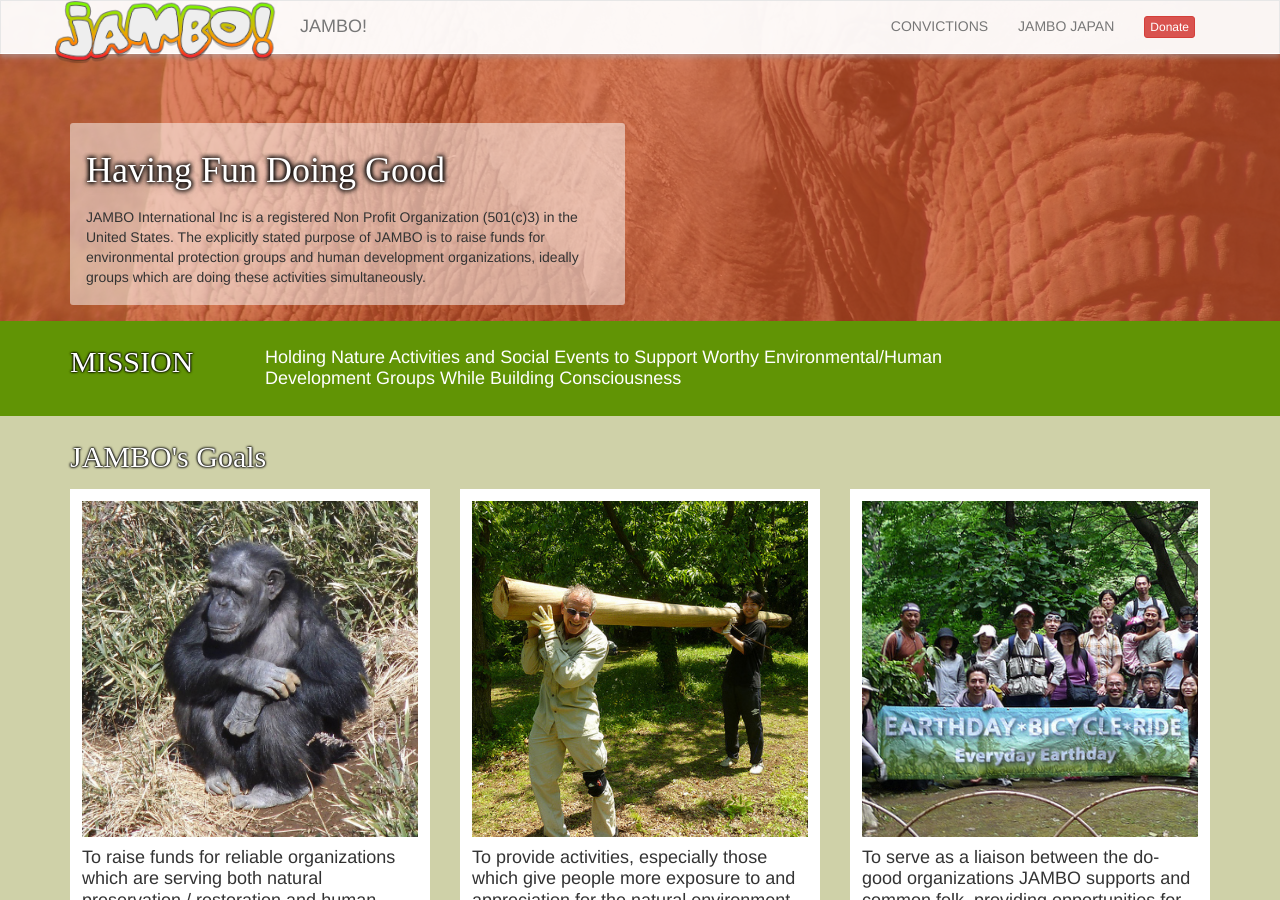
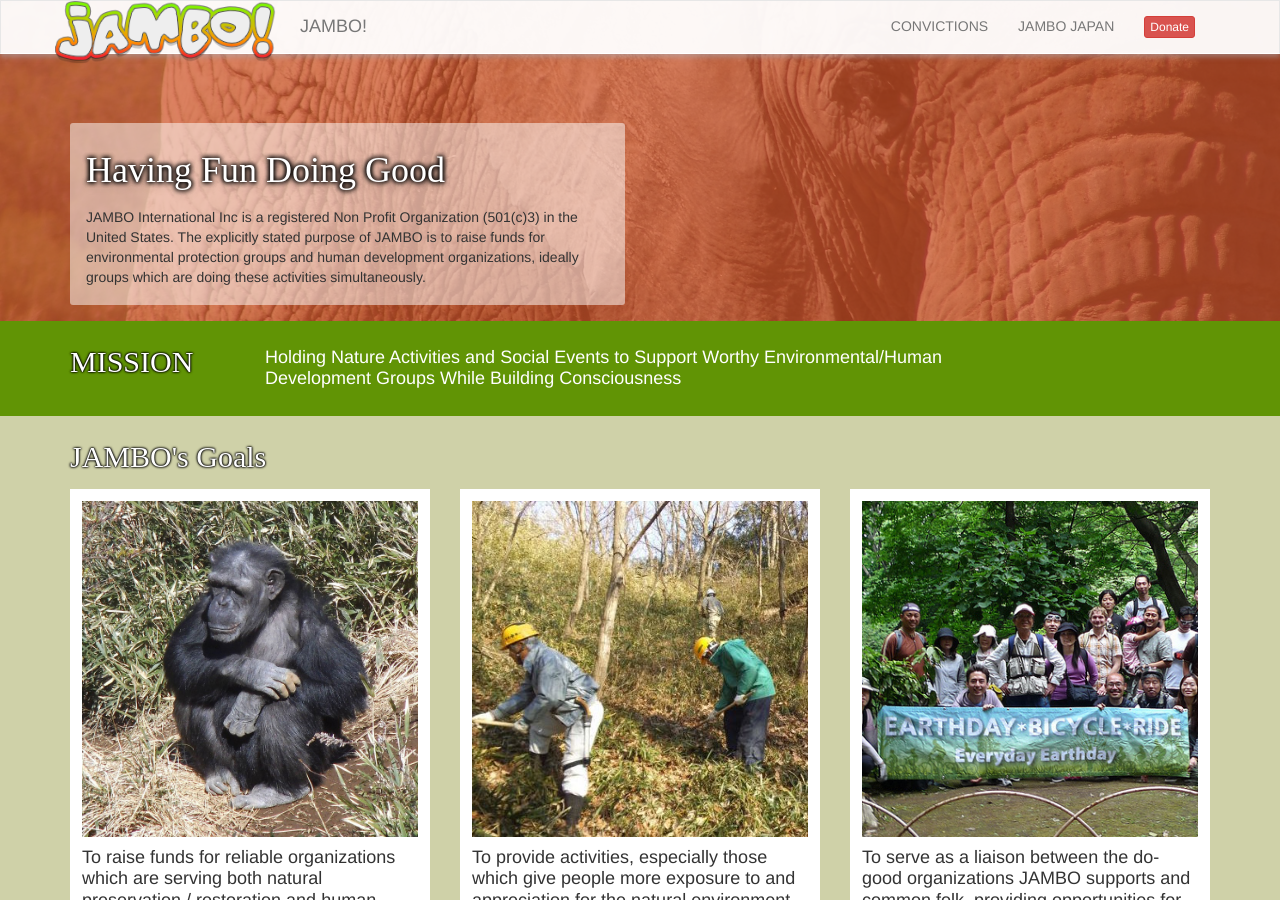
Before and after one commit to renanak/jambo-international.github.io, a Jekyll site: the page built from index.html, in a window 1280 px wide and 900 px high. Built offline with Jekyll 4.4.1, drawn with Linux system fonts in a browser that asks for light colours; some web fonts are replaced.

Commit message:
change middle photo

```diff
--- a/_layouts/home.html
+++ b/_layouts/home.html
@@ -48,7 +48,7 @@
     </div></div>
     <div class="col-sm-4 col-xs-12"><div class="illustration">
       <div class="row">
-      <div class="col-xs-6 col-sm-12"> <img src="/images/cowork.jpg"></div>
+      <div class="col-xs-6 col-sm-12"> <img src="/images/machida.jpg"></div>
       <div class="col-xs-6 col-sm-12">
         <h4>To provide activities, especially those which give people more exposure to and appreciation for the natural environment, to raise funds or to volunteer for environmental (and/or human) betterment</h4>
       </div>
```
Also changed, not shown: images/machida.jpg (added), 1 other file.
